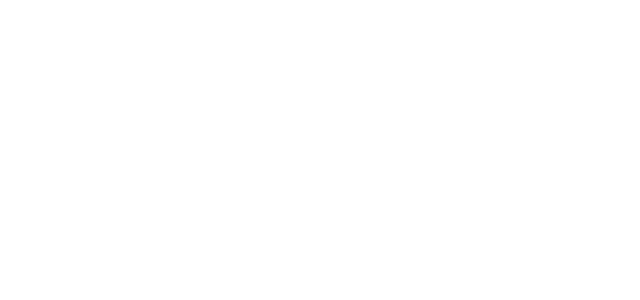
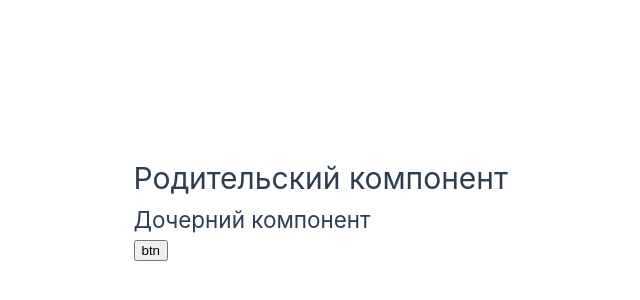
Before and after one commit to SebrianFoxy/ABC_Vue, a Vue app: page / in a window 1280 px wide. Shown: the part 192-492 px from the top of the page, without its empty margins (132-772 px from the left). Built offline with nearby package versions, Linux system fonts and the light colour scheme.

Commit message:
Задание65

```diff
--- a/src/App.vue
+++ b/src/App.vue
@@ -1,19 +1,25 @@
 <template>
   <div>
-
+    <h1>Родительский компонент</h1>
+    <User @show="func" />
   </div>
 </template>
 
 <script>
+import User from './components/User.vue';
+
 export default {
-  props: ['initialCounter'],
-  data() {
-    return {
-      counter: this.initialCounter
-    }
+  components: {
+    User
+  },
+  methods: {
+	  func(arg1, arg2) {
+		  alert(arg1, arg2);
+	  }
   },
 }
 </script>
+
 
 
 <style>
--- a/src/components/User.vue
+++ b/src/components/User.vue
@@ -1,21 +1,21 @@
 <template>
-    <div>
-
-    </div>
+<div>
+    <h2>Дочерний компонент</h2>
+    <button @click="handle">btn</button>
+</div>
 </template>
 
 <script>
 export default {
-    props: {
-
-	},
-    data() {
-		return {
-
-		}
-	}
+    emits:['show'],
+    methods: {
+	    handle() {
+		    this.$emit('show', 'xxx', 'yyy');
+	    }
+    }
 }
 </script>
+
 
 <style>
 
```
